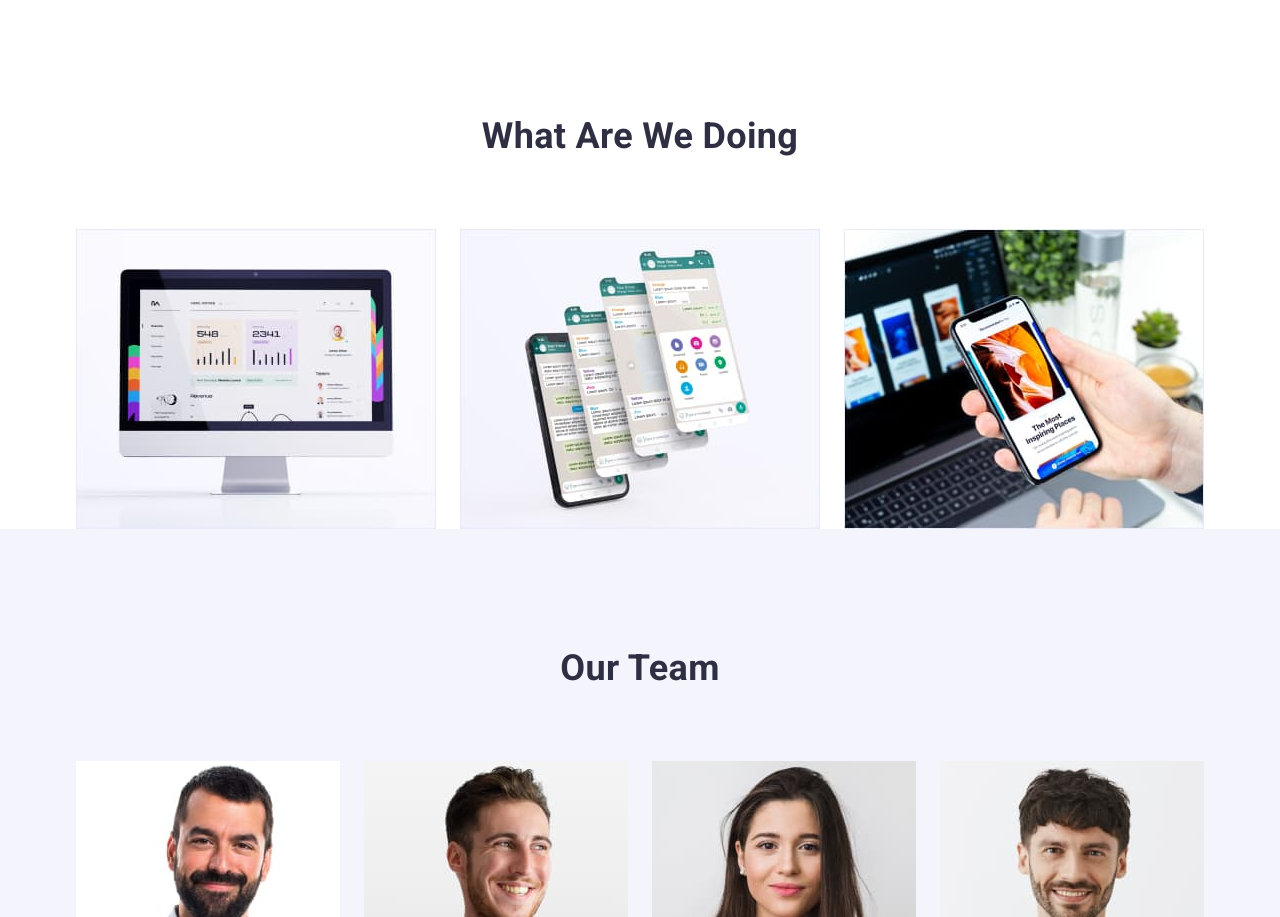
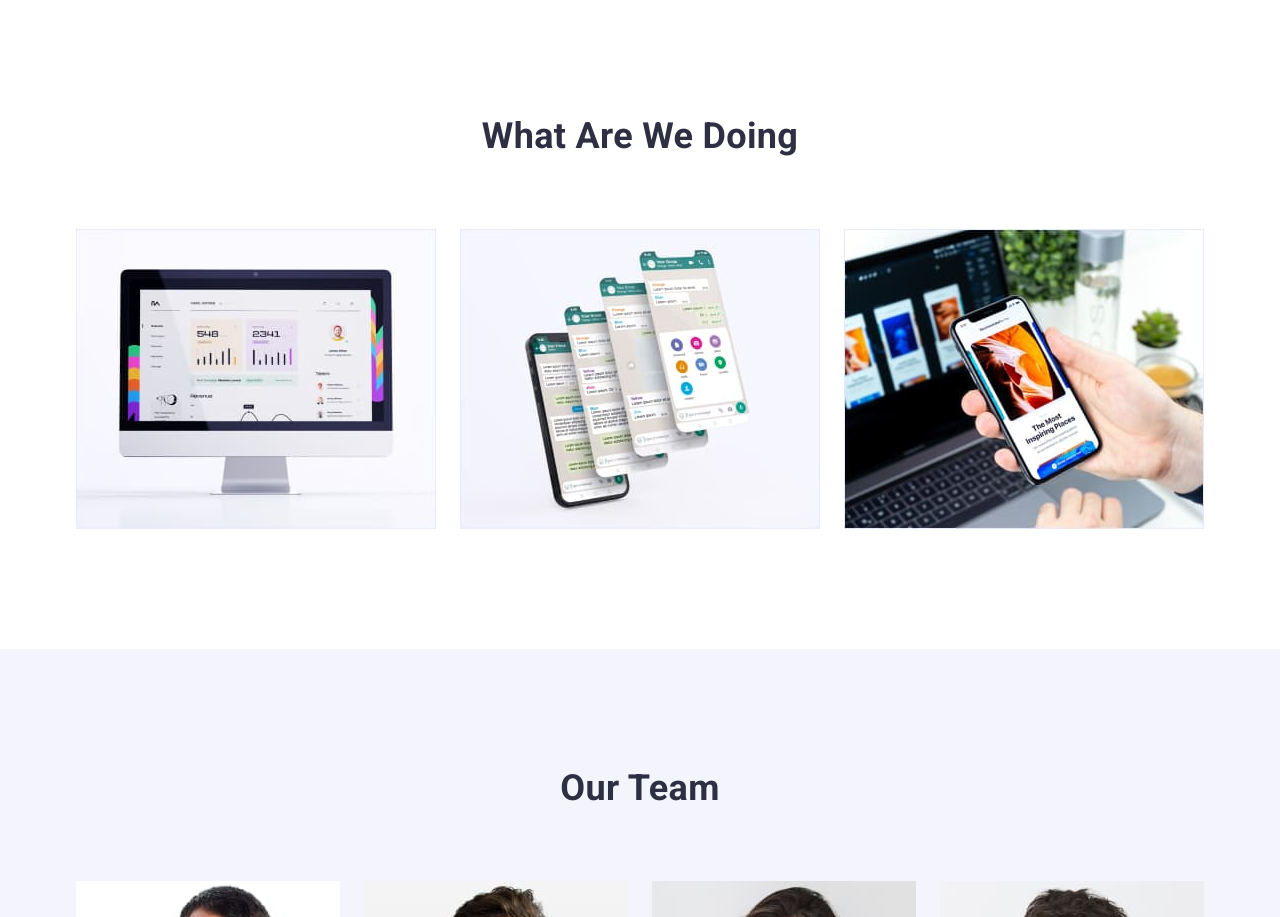
Before and after one commit to Oksana-study-2023/goit-markup-hw-03, a plain HTML site: page index.html in a window 1280 px wide. Shown: the part 924-1841 px from the top of the page. Drawn offline with nearby package versions, Linux system fonts and the light colour scheme.

Commit message:
Update styles.css

```diff
--- a/css/styles.css
+++ b/css/styles.css
@@ -221,7 +221,7 @@ body {
 
 .section.no-padding {
   padding-top: 0px;
-  padding-bottom: 0px;
+  padding-bottom: 120px;
 }
 
 .section-title {
```
